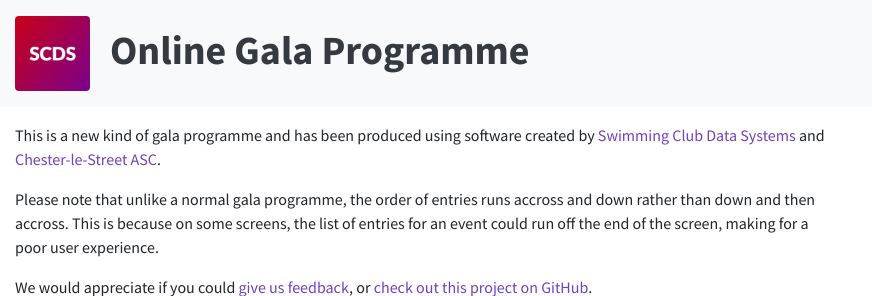
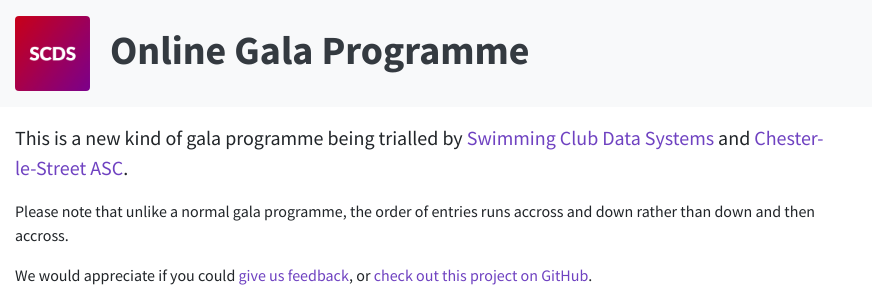
Before and after one commit to Swimming-Club-Data-Systems/PRN-Parser, a PHP site: page / in a window 1280 px wide. Shown: the top 296 px of the page, without its empty margins (0-872 px from the left). Run offline with PHP 8.4, Linux system fonts and the light colour scheme; data that the repository does not hold is empty.

Commit message:
Layout tweaks

```diff
--- a/web/index.php
+++ b/web/index.php
@@ -148,20 +148,16 @@
     <div class="container-fluid">
       <div class="row">
         <div class="col-md-9 col-lg-8">
-          <p>
-            This is a new kind of gala programme and has been produced using software created by <a href="https://myswimmingclub.uk" target="_blank">Swimming Club Data Systems</a> and <a href="https://www.chesterlestreetasc.co.uk/" target="_blank">Chester-le-Street ASC</a>.
+          <p class="lead">
+            This is a new kind of gala programme being trialled by <a href="https://myswimmingclub.uk" target="_blank">Swimming Club Data Systems</a> and <a href="https://www.chesterlestreetasc.co.uk/" target="_blank">Chester-le-Street ASC</a>.
           </p>
 
           <p class="d-none d-md-block">
-            Please note that unlike a normal gala programme, the order of entries runs accross and down rather than down and then accross. This is because on some screens, the list of entries for an event could run off the end of the screen, making for a poor user experience.
+            Please note that unlike a normal gala programme, the order of entries runs accross and down rather than down and then accross.
           </p>
 
           <p>
             We would appreciate if you could <a href="mailto:feedback@myswimmingclub.uk">give us feedback</a>, or <a target="_blank" href="https://github.com/Swimming-Club-Data-Systems/PRN-Parser">check out this project on GitHub</a>.
-          </p>
-
-          <p>
-            &copy; Swimming Club Data Systems 2020
           </p>
         </div>
       </div>
@@ -180,7 +176,7 @@
                     <?=htmlspecialchars($swimmer->name)?>
                   </div>
                   <?php if ($swimmer->age !== null) { ?>
-                  <div class="col-1 col-md-2 col-lg-3 text-truncate">
+                  <div class="col-1 col-xl-3 text-truncate">
                     <?=htmlspecialchars($swimmer->age)?>
                   </div>
                   <?php } ?>
@@ -227,6 +223,10 @@
               <a class="text-white font-weight-bold" target="_blank" href="https://github.com/Swimming-Club-Data-Systems/PRN-Parser">View on GitHub</a>.
             </p>
 
+            <p class="mb-2">
+              Display sizes - <span class="d-xs-inline">XS</span><span class="d-none d-sm-inline">, SM</span><span class="d-none d-md-inline">, MD</span><span class="d-none d-lg-inline">, LG</span><span class="d-none d-xl-inline">, XL</span>
+            </p>
+
             <p class="mb-0 source-org vcard copyright">
               &copy; 2020 <span class="org fn">Swimming Club Data Systems</span>. Swimming Club Data Systems is not responsible
               for the content of external sites.
```
